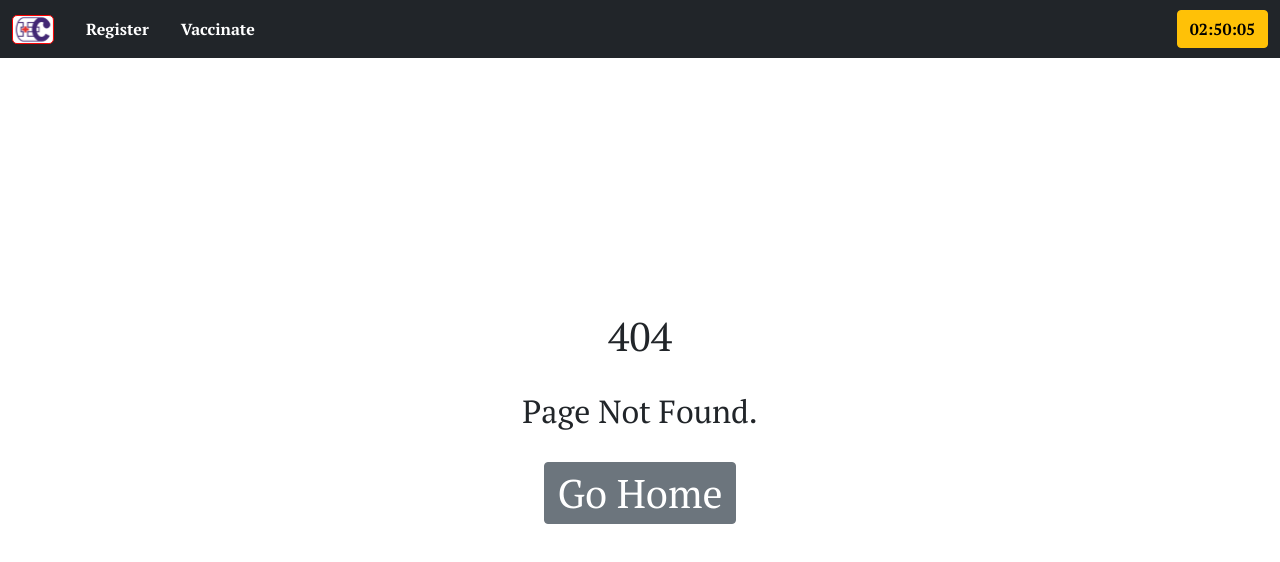
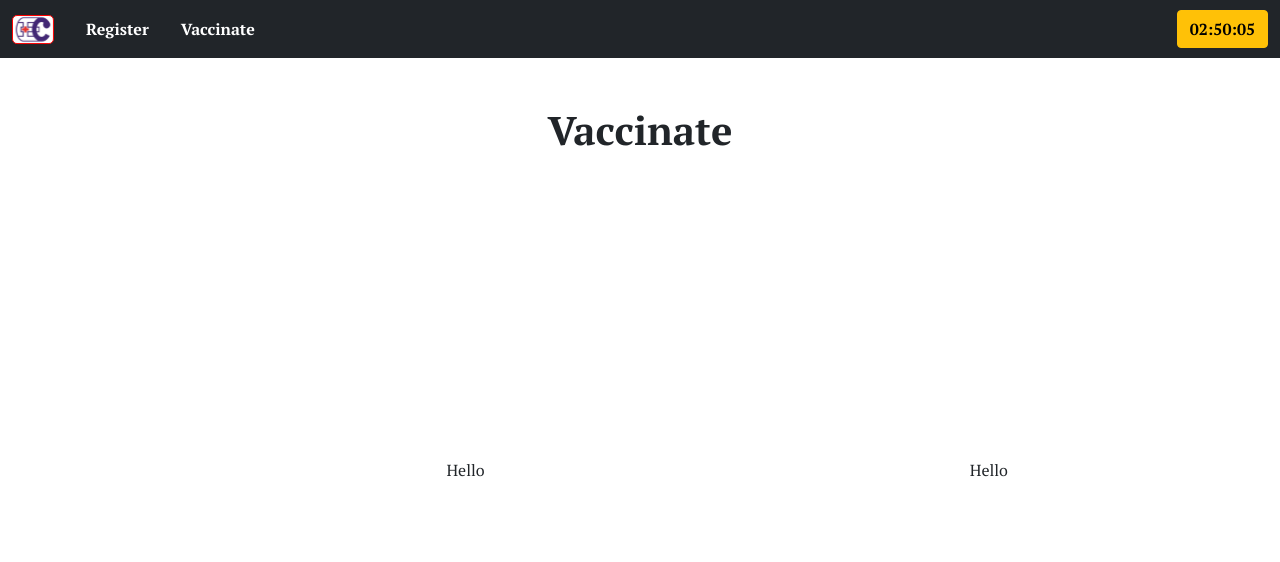
Before and after one commit to gitaalekhyapaul/cowin-ticket, a Next.js app in the folder client/: page /vaccinate in a window 1280 px wide. Before the commit this address had no page. Shown: the top 562 px of the page. Built offline with nearby package versions, Linux system fonts and the light colour scheme.

Commit message:
🎉 initiate vaccinate page

```diff
--- /dev/null
+++ b/client/components/Tabbed/LeftTab.tsx
@@ -0,0 +1,7 @@
+import React from "react";
+
+const LeftTab = () => {
+  return <>Hello</>;
+};
+
+export default LeftTab;
--- /dev/null
+++ b/client/components/Tabbed/index.tsx
@@ -0,0 +1,3 @@
+import LeftTab from "./LeftTab";
+
+export { LeftTab };
--- a/client/components/Ticket.tsx
+++ b/client/components/Ticket.tsx
@@ -12,7 +12,7 @@ import {
   Date,
   Time,
   GetOTP,
-} from "../components/Inputs";
+} from "./Inputs";
 import SubmitButton from "./SubmitButton";
 import { TicketSchema, TicketValidationSchema } from "../utils/schema";
 import API from "../utils/api";
--- /dev/null
+++ b/client/components/Vaccinate.tsx
@@ -0,0 +1,34 @@
+import React from "react";
+import { LeftTab } from "./Tabbed";
+
+const Vaccinate = () => {
+  return (
+    <>
+      <div className="col-md-10 col-11">
+        <div className="row mx-auto text-center mb-0 mb-md-5">
+          <h1>
+            <strong>Vaccinate</strong>
+          </h1>
+        </div>
+        <div className="row mx-auto text-center">
+          <div
+            className="col-12 col-md-8 d-flex"
+            style={{
+              height: "65vh",
+              overflowY: "auto",
+            }}
+          >
+            <div className="row mx-auto my-auto">Hello</div>
+          </div>
+          <div className="col-12 col-md-4 d-flex">
+            <div className="row mx-auto my-auto">
+              <LeftTab />
+            </div>
+          </div>
+        </div>
+      </div>
+    </>
+  );
+};
+
+export default Vaccinate;
--- /dev/null
+++ b/client/pages/vaccinate.tsx
@@ -0,0 +1,11 @@
+import Vaccinate from "../components/Vaccinate";
+
+const Vaccine = () => {
+  return (
+    <>
+      <Vaccinate />
+    </>
+  );
+};
+
+export default Vaccine;
```
